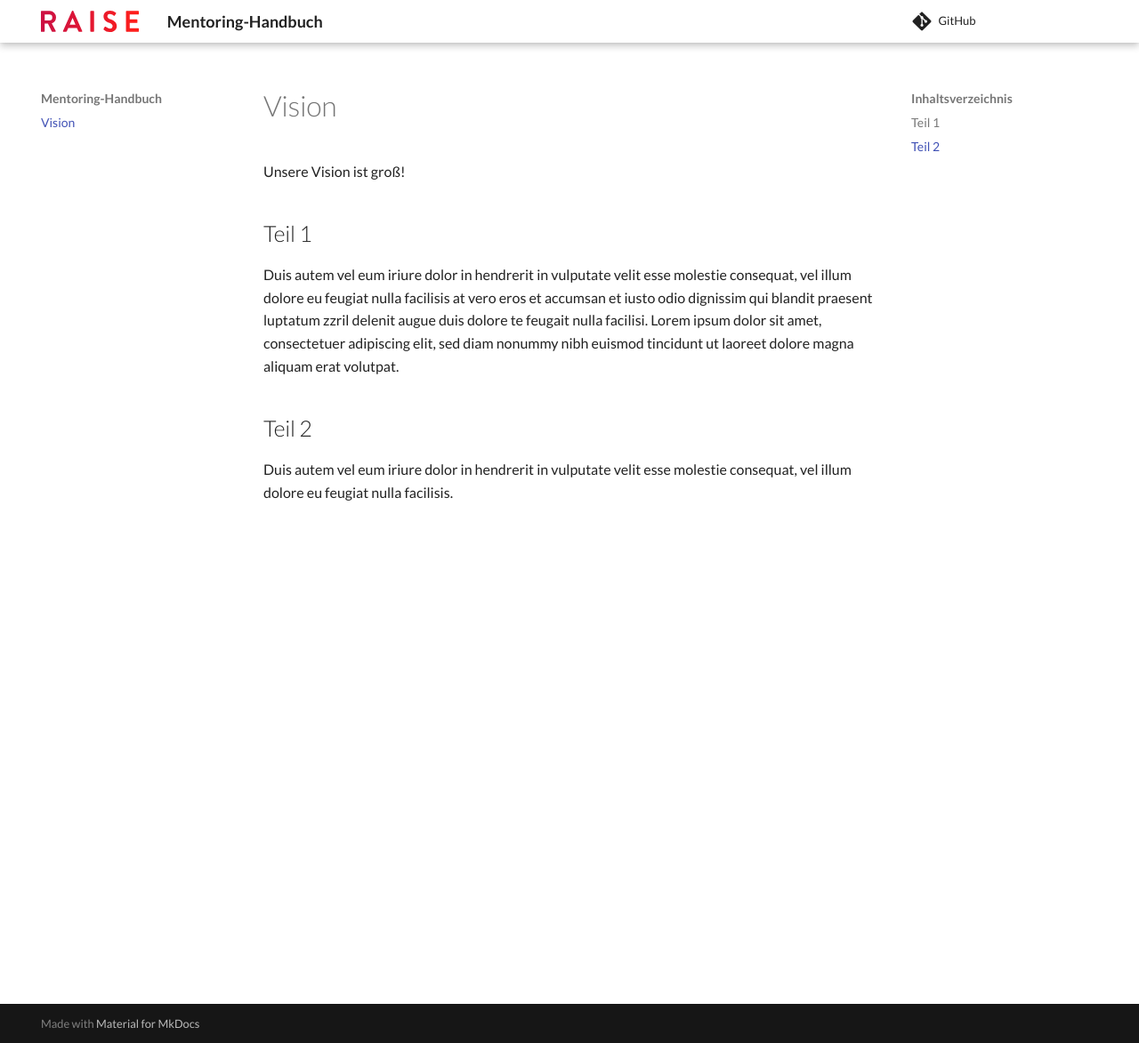
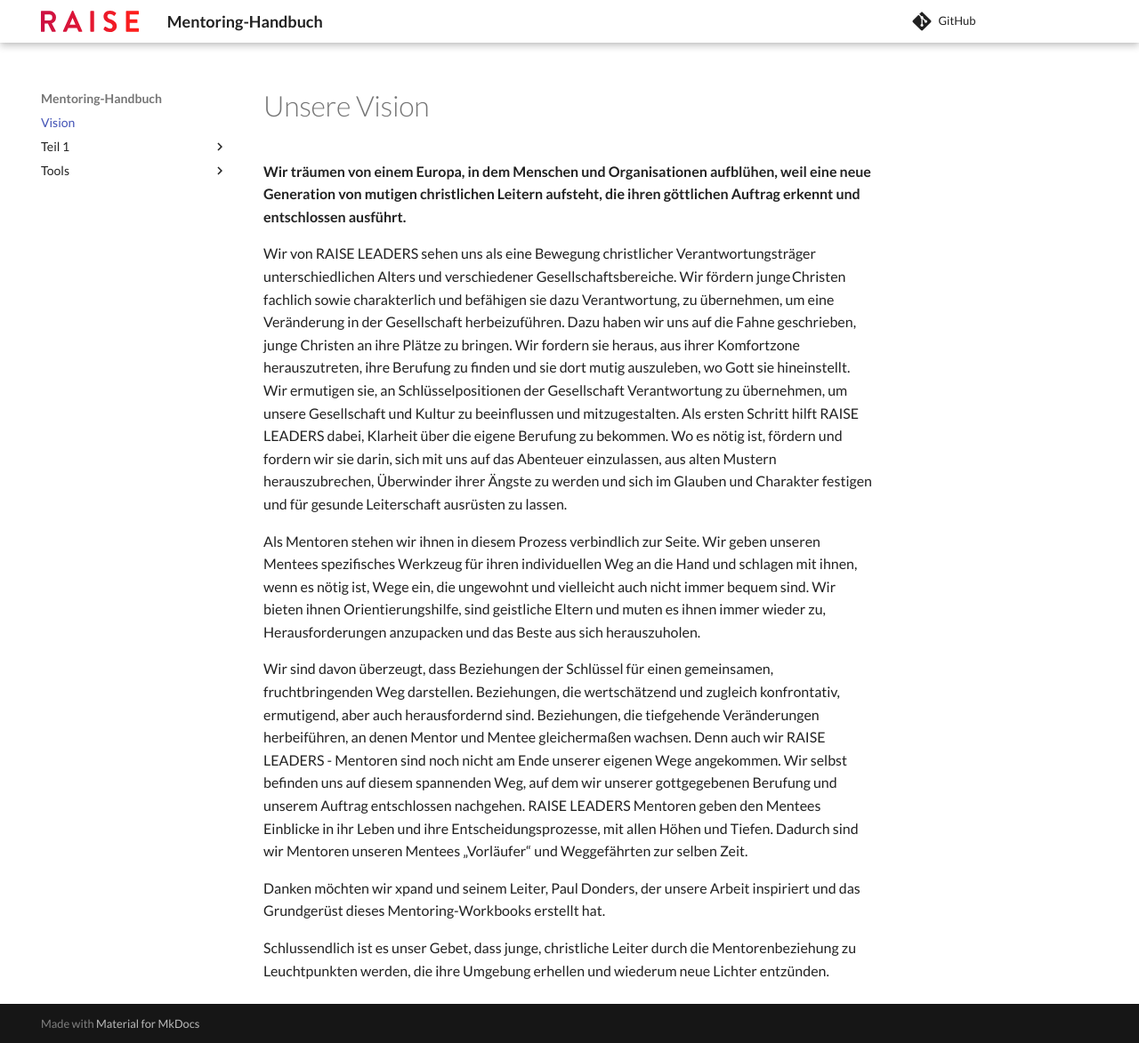
Before and after one commit to chbndrhnns/raise-mentoring-workbook, an MkDocs documentation site: the page built from docs/vision/index.md, in a window 1280 px wide and 1173 px high. Shown: the whole window at 89% size. Built offline with MkDocs 1.6.1 and Material for MkDocs 9.7.7, drawn with Linux system fonts in a browser that asks for light colours; comment, search, counter and statistics services are not loaded.

```diff
--- a/docs/vision/index.md
+++ b/docs/vision/index.md
@@ -1,11 +1,15 @@
-# Vision
+# Unsere Vision
 
-Unsere Vision ist groß!
+**Wir träumen von einem Europa, in dem Menschen und Organisationen aufblühen, weil eine neue Generation von mutigen christlichen Leitern aufsteht, die ihren göttlichen Auftrag erkennt und entschlossen ausführt.**
 
-## Teil 1
+Wir von RAISE LEADERS sehen uns als eine Bewegung christlicher Verantwortungsträger unterschiedlichen Alters und verschiedener Gesellschaftsbereiche. Wir fördern junge Christen fachlich sowie charakterlich und befähigen sie dazu Verantwortung, zu übernehmen, um eine Veränderung in der Gesellschaft herbeizuführen. Dazu haben wir uns auf die Fahne geschrieben, junge Christen an ihre Plätze zu bringen. Wir fordern sie heraus, aus ihrer Komfortzone herauszutreten, ihre Berufung zu finden und sie dort mutig auszuleben, wo Gott sie hineinstellt. Wir ermutigen sie, an Schlüsselpositionen der Gesellschaft Verantwortung zu übernehmen, um unsere Gesellschaft und Kultur zu beeinflussen und mitzugestalten. Als ersten Schritt hilft RAISE LEADERS dabei, Klarheit über die eigene Berufung zu bekommen. Wo es nötig ist, fördern und fordern wir sie darin, sich mit uns auf das Abenteuer einzulassen, aus alten Mustern herauszubrechen, Überwinder ihrer Ängste zu werden und sich im Glauben und Charakter festigen und für gesunde Leiterschaft ausrüsten zu lassen.
 
-Duis autem vel eum iriure dolor in hendrerit in vulputate velit esse molestie consequat, vel illum dolore eu feugiat nulla facilisis at vero eros et accumsan et iusto odio dignissim qui blandit praesent luptatum zzril delenit augue duis dolore te feugait nulla facilisi. Lorem ipsum dolor sit amet, consectetuer adipiscing elit, sed diam nonummy nibh euismod tincidunt ut laoreet dolore magna aliquam erat volutpat.
 
-## Teil 2
 
-Duis autem vel eum iriure dolor in hendrerit in vulputate velit esse molestie consequat, vel illum dolore eu feugiat nulla facilisis.
+Als Mentoren stehen wir ihnen in diesem Prozess verbindlich zur Seite. Wir geben unseren Mentees spezifisches Werkzeug für ihren individuellen Weg an die Hand und schlagen mit ihnen, wenn es nötig ist, Wege ein, die ungewohnt und vielleicht auch nicht immer bequem sind. Wir bieten ihnen Orientierungshilfe, sind geistliche Eltern und muten es ihnen immer wieder zu, Herausforderungen anzupacken und das Beste aus sich herauszuholen.
+
+Wir sind davon überzeugt, dass Beziehungen der Schlüssel für einen gemeinsamen, fruchtbringenden Weg darstellen. Beziehungen, die wertschätzend und zugleich konfrontativ, ermutigend, aber auch herausfordernd sind. Beziehungen, die tiefgehende Veränderungen herbeiführen, an denen Mentor und Mentee gleichermaßen wachsen. Denn auch wir RAISE LEADERS - Mentoren sind noch nicht am Ende unserer eigenen Wege angekommen. Wir selbst befinden uns auf diesem spannenden Weg, auf dem wir unserer gottgegebenen Berufung und unserem Auftrag entschlossen nachgehen. RAISE LEADERS Mentoren geben den Mentees Einblicke in ihr Leben und ihre Entscheidungsprozesse, mit allen Höhen und Tiefen. Dadurch sind wir Mentoren unseren Mentees „Vorläufer“ und Weggefährten zur selben Zeit.
+
+Danken möchten wir xpand und seinem Leiter, Paul Donders, der unsere Arbeit inspiriert und das Grundgerüst dieses Mentoring-Workbooks  erstellt hat.
+
+Schlussendlich ist es unser Gebet, dass junge, christliche Leiter durch die Mentorenbeziehung zu Leuchtpunkten werden, die ihre Umgebung erhellen und wiederum neue Lichter entzünden.
--- a/mkdocs.yml
+++ b/mkdocs.yml
@@ -20,6 +20,8 @@
     - search.share
 
 markdown_extensions:
+  - admonition
+  - footnotes
   - toc:
       permalink: true
       toc_depth: 3
@@ -30,3 +32,7 @@
 nav:
   - Vision:
     - vision/index.md
+  - Teil 1:
+    - mentoring-gespraech.md
+  - Tools:
+    - tools/coaching-fragen.md
```
Also changed, not shown: docs/mentoring-gespraech.md (added, +121 -0 lines), docs/tools/coaching-fragen.md (added, +15 -0 lines).
